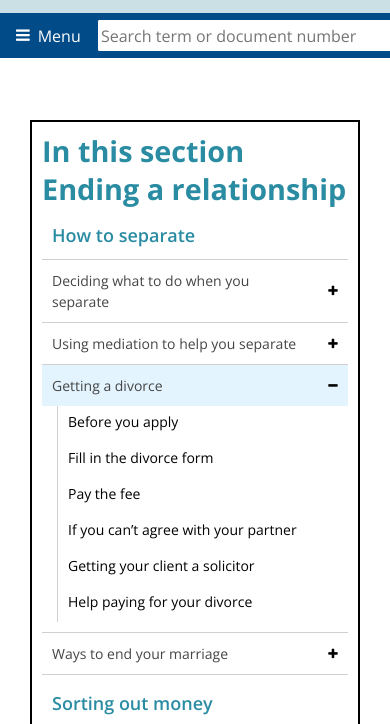
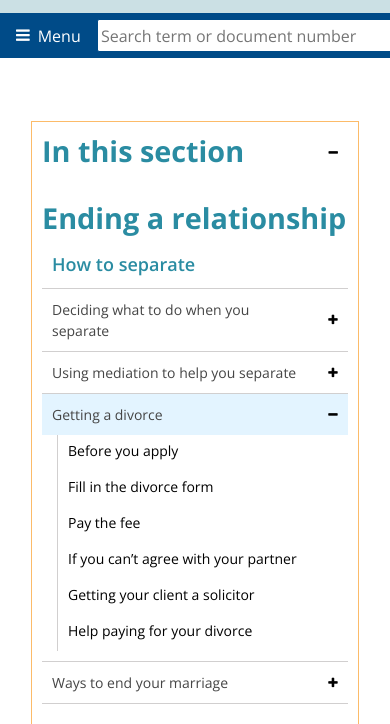
Before and after one commit to btomy/CMS7-226, a plain HTML site: page index.html in a window 390 px wide. Both pictures are taken after a click on the element "In this section". Shown: the part 43-767 px from the top of the page. Drawn offline with nearby package versions, Linux system fonts and the light colour scheme; a script that the page names is missing; files whose address does not match are found by name; a web font is replaced by a local one.

Commit message:
adding mobile nav

```diff
--- a/assets/feature/adviser.css
+++ b/assets/feature/adviser.css
@@ -35,7 +35,7 @@ body{
   display:inline-block;
   display: inline-flex;
   flex-direction: column;
-  outline: 2px solid;
+  outline: 1px solid #fcbb69;
   padding: 10px;
   margin-bottom: 20px;
 }
@@ -47,13 +47,14 @@ body{
   font-weight: bold;
   margin: 0;
 }
-
-.sidebar__menu h2:last-child{
-  display: none;
+.sidebar__menu h2:nth-child(2){
+    display:none;
+        margin-top: 1em;
 }
 
 .sidebar__menu--heading_mobile{
   margin: 0;
+  position: relative;
 }
 
 .sidebar__menu h4 {
@@ -220,6 +221,34 @@ body{
   background-color: #e3f4ff;
 }
 
+.sidebar__menu--heading_mobile.expanded:after{
+  content: "\f068";
+  font-family: cab-icons;
+  font-weight: normal;
+  font-style: normal;
+  text-decoration: none;
+  display: inline-block;
+  font-size: 12px;
+  color: #000;
+  position: absolute;
+  right: 10px;
+  top: 14px;
+}
+
+.sidebar__menu--heading_mobile:after{
+  content: "\f067";
+  font-family: cab-icons;
+  font-weight: normal;
+  font-style: normal;
+  text-decoration: none;
+  display: inline-block;
+  font-size: 12px;
+  color: #000;
+  position: absolute;
+  right: 10px;
+  top: 14px;
+}
+
 .sidebar__menu--sub-heading.children.expanded .sidebar__menu-toggle::after {
   content: "\f068";
   font-family: cab-icons;
@@ -231,6 +260,7 @@ body{
   text-align: center;
   color: #000;
 }
+
 .sidebar__menu--sub-heading.children .sidebar__menu-toggle::after {
   content: "\f067";
   font-family: cab-icons;
@@ -268,10 +298,14 @@ body{
   .sidebar__menu h2{
     margin: 0 0 1rem;
   }
+  .sidebar__menu h2:nth-child(2){
+      display:block;
+      margin-top:0;
+  }
   .right {
     width: 67%;
   }
-  .sidebar__menu--list , .sidebar__menu h2:last-child{
+  .sidebar__menu--list{
     display: block;
   }
 }
--- a/assets/feature/feature.js
+++ b/assets/feature/feature.js
@@ -130,7 +130,9 @@ var advisernetSidenav = (function () {
             handleToggle($(this));
         });
 
-        $($mobileNav).on('click', function(e) {
+        $($mobileNav).on('click', function (e) {
+            $('.sidebar__menu h2:nth-child(2)').toggle();
+            $('.sidebar__menu--heading_mobile').toggleClass("expanded");
             $('.sidebar__menu--list').toggle();
         });
 
```
